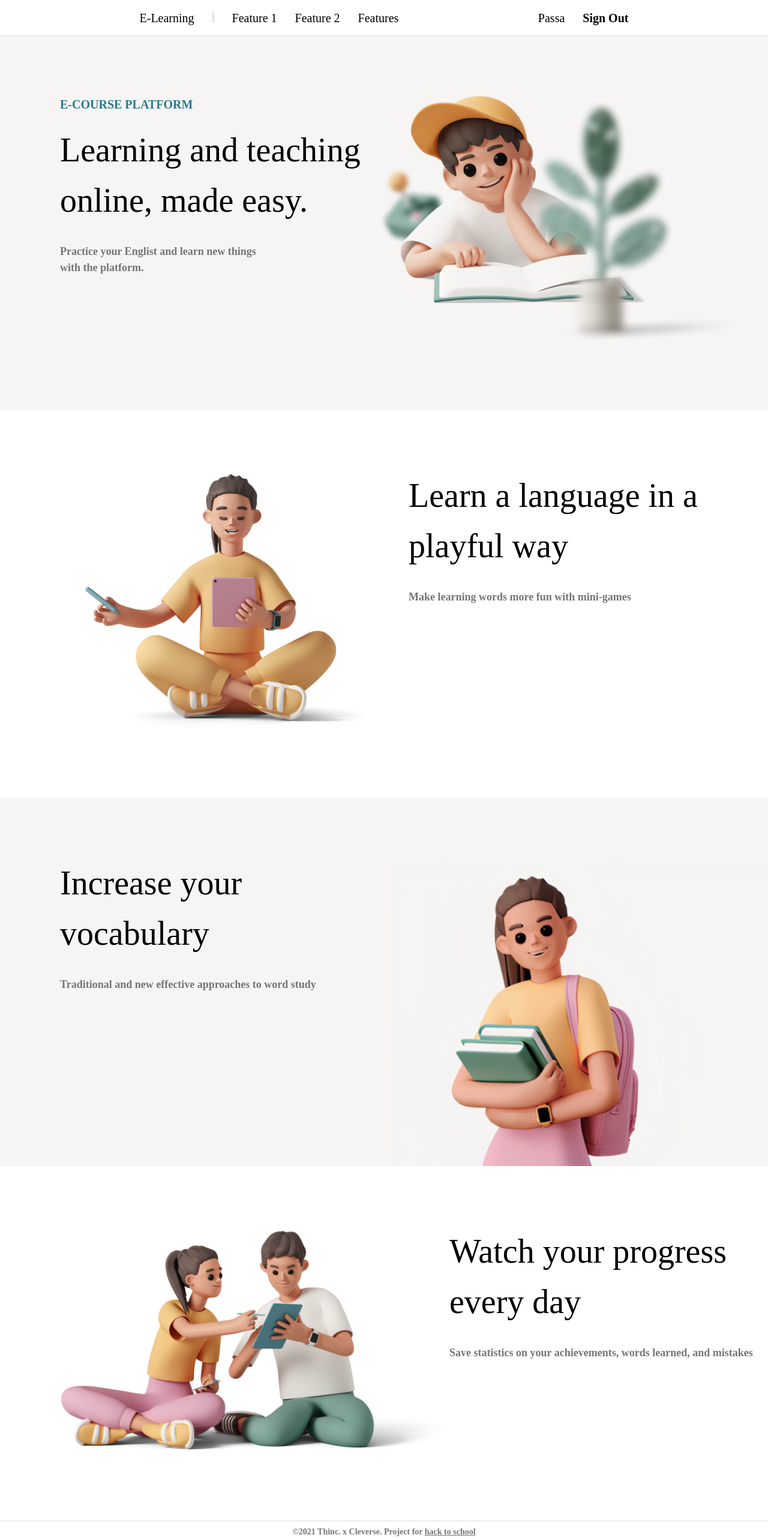
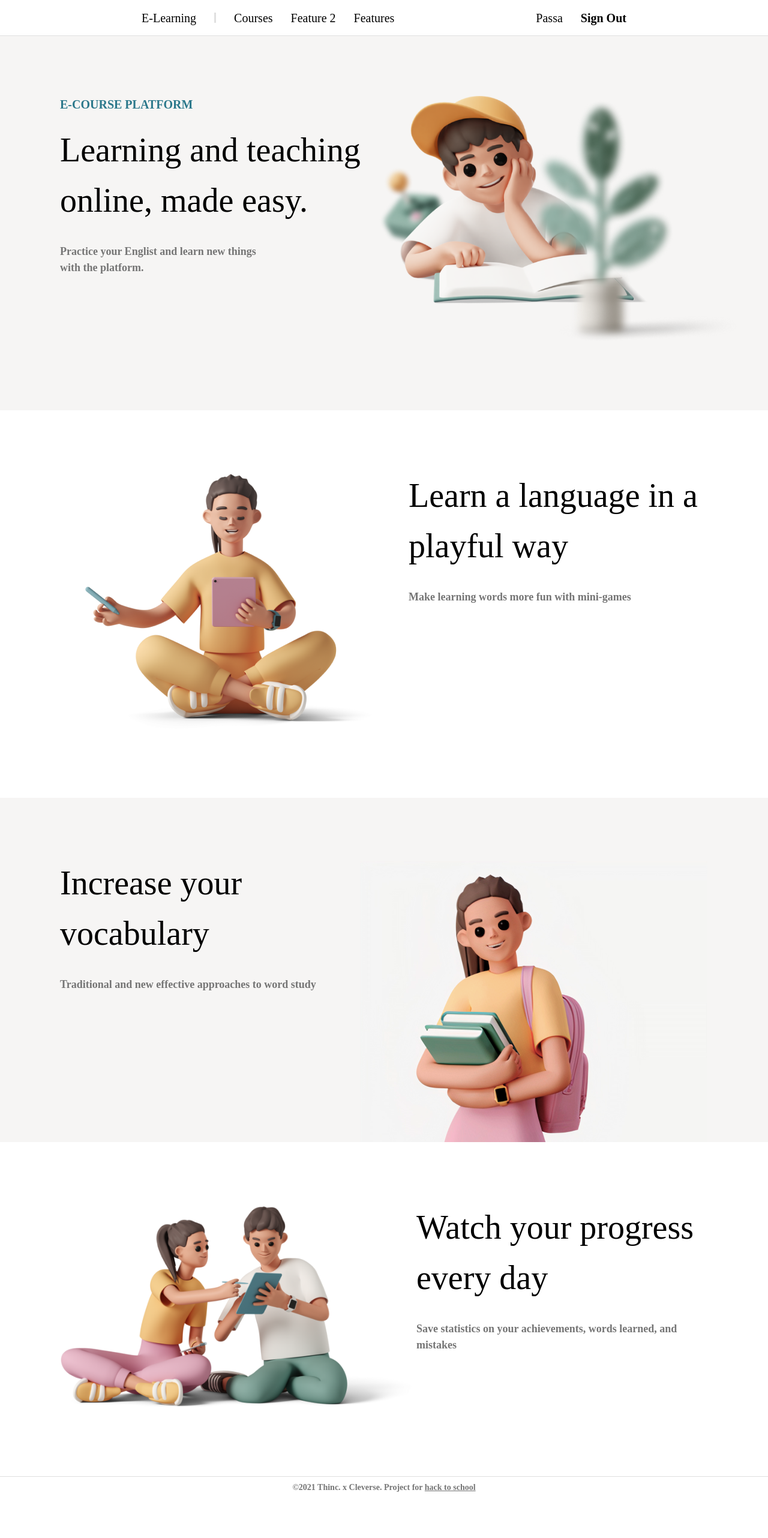
Before and after one commit to NasmeenI/E-COURSE-PLATFORM, a React (Create React App) app in the folder frontend/: page / in a window 1280 px wide. Shown: the whole page at 60% size. After the commit the page ends 2490 px from the top, so only its background shows below. Built offline with nearby package versions, Linux system fonts and the light colour scheme.

Commit message:
edit header and home body

```diff
--- a/frontend/src/components/header/Header.js
+++ b/frontend/src/components/header/Header.js
@@ -15,7 +15,7 @@ export default function Header() {
       <div className="flex flex-row items-center h-full ">
         <span className="text-xl font-primary" onClick={navigateToHome}>E-Learning</span>
         <div className="w-[3px] h-[30%] bg-[#E0E0E0] ml-[30px]"></div>
-        <span className="text-xl font-secondary ml-[30px]" onClick={navigateToCourses}>Feature 1</span>
+        <span className="text-xl font-secondary ml-[30px]" onClick={navigateToCourses}>Courses</span>
         <span className="text-xl font-secondary ml-[30px]">Feature 2</span>
         <span className="text-xl font-secondary ml-[30px]">Features</span>
       </div>
--- a/frontend/src/views/home/Home.js
+++ b/frontend/src/views/home/Home.js
@@ -27,7 +27,7 @@ export default function Home() {
         <img src={pic1} alt="pic1" className="w-[55%] items-center"></img>
       </div>
 
-      <div className=" w-full flex flex-row bg-white justify-between pl-[100px] pt-[100px] pb-[100px]">
+      <div className=" w-full flex flex-row bg-white justify-between p-[100px]">
         <img src={pic2} alt="pic2" className="w-[55%] items-center"></img>
         <div className="flex flex-col">
           <span className="text-[56px] font-primary text-black">
@@ -39,7 +39,7 @@ export default function Home() {
         </div>
       </div>
 
-      <div className=" w-full flex flex-row bg-[#F6F5F4] justify-between pl-[100px] pt-[100px]">
+      <div className=" w-full flex flex-row bg-[#F6F5F4] justify-between pt-[100px] px-[100px]">
         <div className="flex flex-col">
           <span className="text-[56px] font-primary text-black">
             Increase your vocabulary
@@ -51,7 +51,7 @@ export default function Home() {
         <img src={pic3} alt="pic3" className="w-[55%] items-center"></img>
       </div>
 
-      <div className=" w-full flex flex-row bg-white justify-between pl-[100px] pt-[100px] pb-[100px]">
+      <div className=" w-full flex flex-row bg-white justify-between p-[100px]">
         <img src={pic4} alt="pic4" className="w-[55%] items-center"></img>
         <div className="flex flex-col">
           <span className="text-[56px] font-primary text-black">
```
